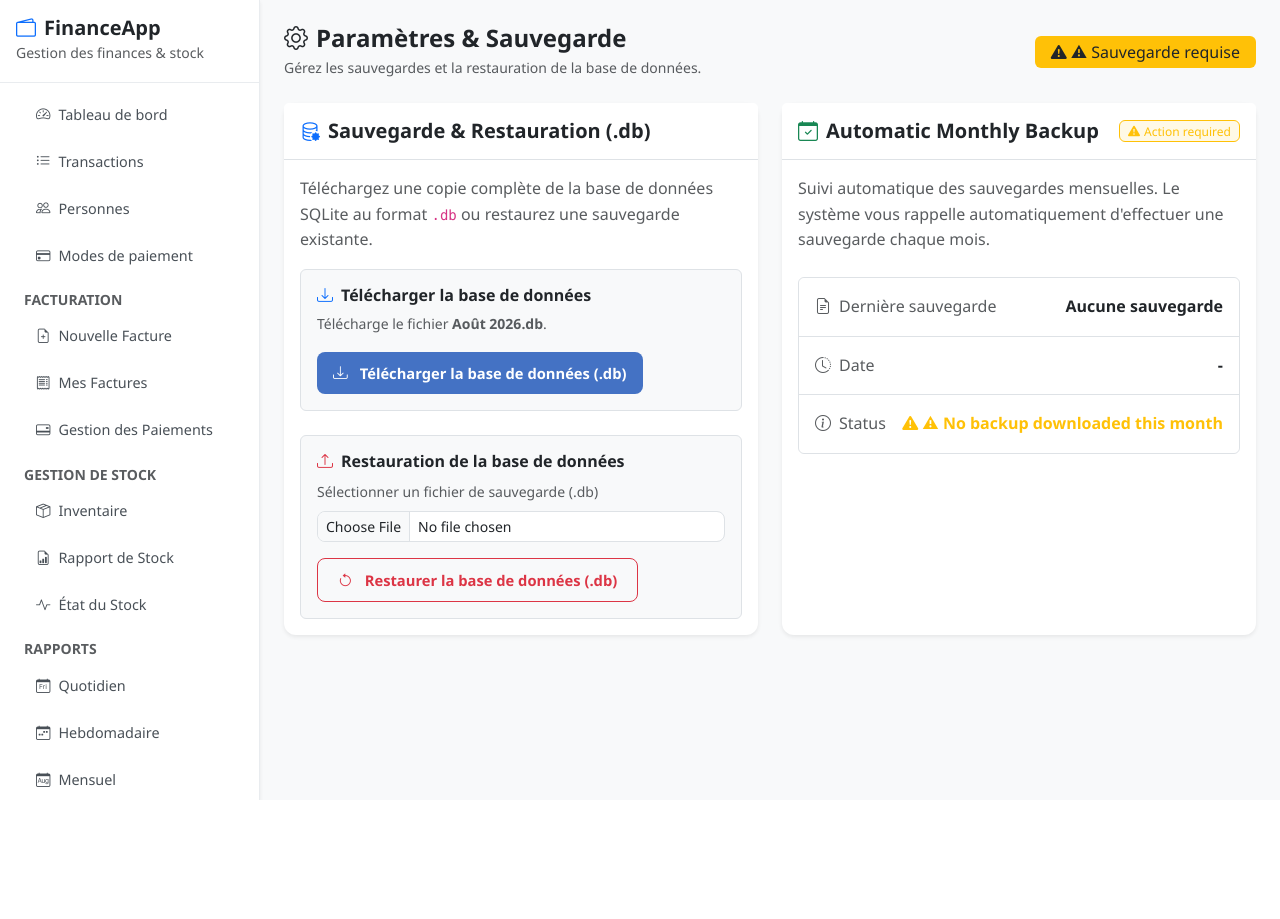
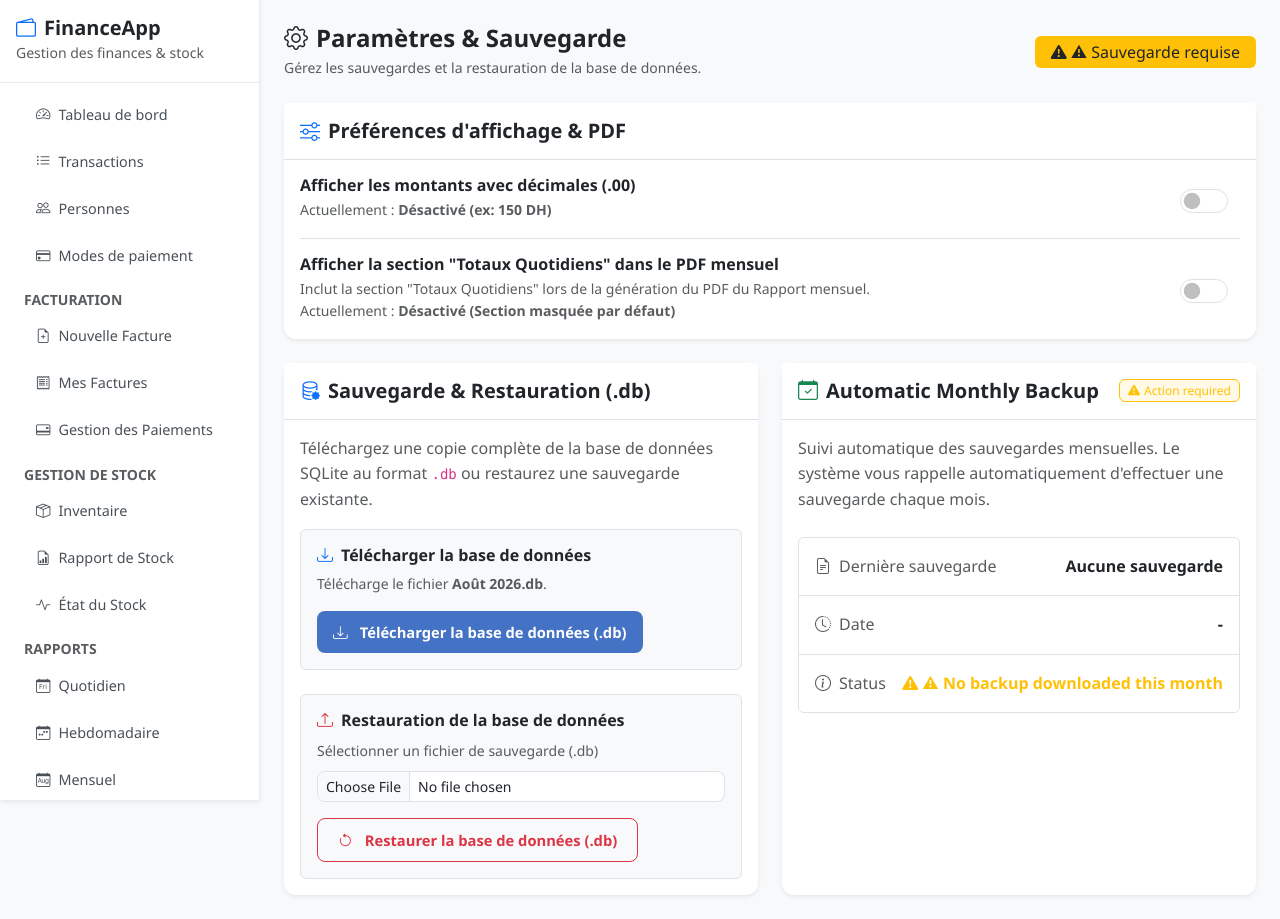
Before and after one commit to benlkadihamza/invoiceapp, a Flask app: page /settings/ in a window 1280 px wide. Before the commit the page ends 800 px from the top, so only its background shows below. Run offline with Flask 3, Linux system fonts and the light colour scheme; a user stored in the database is signed in; some libraries are stand-ins or nearby versions.

Commit message:
Update settings.html

```diff
--- a/templates/settings.html
+++ b/templates/settings.html
@@ -17,6 +17,47 @@
                 <i class="bi bi-exclamation-triangle-fill me-1"></i>⚠ Sauvegarde requise
             </span>
         {% endif %}
+    </div>
+</div>
+
+<div class="row g-4 mb-4">
+    <!-- Card 0: Display & PDF Preferences -->
+    <div class="col-12">
+        <div class="card border-0 shadow-sm">
+            <div class="card-header bg-white py-3 border-bottom">
+                <h5 class="card-title fw-bold mb-0 text-dark">
+                    <i class="bi bi-sliders me-2 text-primary"></i>Préférences d'affichage & PDF
+                </h5>
+            </div>
+            <div class="card-body">
+                <form action="{{ url_for('settings.toggle_decimals') }}" method="POST" class="d-flex align-items-center justify-content-between mb-3 pb-3 border-bottom">
+                    <input type="hidden" name="csrf_token" value="{{ csrf_token() }}">
+                    <div>
+                        <h6 class="fw-bold mb-1">Afficher les montants avec décimales (.00)</h6>
+                        <p class="text-muted small mb-0">
+                            Actuellement : <strong>{% if current_user.show_decimals %}Activé (ex: 150.00 DH){% else %}Désactivé (ex: 150 DH){% endif %}</strong>
+                        </p>
+                    </div>
+                    <div class="form-check form-switch fs-4">
+                        <input class="form-check-input" type="checkbox" name="show_decimals" role="switch" id="showDecimalsSwitch" {% if current_user.show_decimals %}checked{% endif %} onchange="this.form.submit()">
+                    </div>
+                </form>
+
+                <form action="{{ url_for('settings.toggle_daily_totals') }}" method="POST" class="d-flex align-items-center justify-content-between">
+                    <input type="hidden" name="csrf_token" value="{{ csrf_token() }}">
+                    <div>
+                        <h6 class="fw-bold mb-1">Afficher la section "Totaux Quotidiens" dans le PDF mensuel</h6>
+                        <p class="text-muted small mb-0">
+                            Inclut la section "Totaux Quotidiens" lors de la génération du PDF du Rapport mensuel.<br>
+                            Actuellement : <strong>{% if current_user.show_daily_totals %}Activé (Section affichée dans le PDF){% else %}Désactivé (Section masquée par défaut){% endif %}</strong>
+                        </p>
+                    </div>
+                    <div class="form-check form-switch fs-4">
+                        <input class="form-check-input" type="checkbox" name="show_daily_totals" role="switch" id="showDailyTotalsSwitch" {% if current_user.show_daily_totals %}checked{% endif %} onchange="this.form.submit()">
+                    </div>
+                </form>
+            </div>
+        </div>
     </div>
 </div>
 
```
